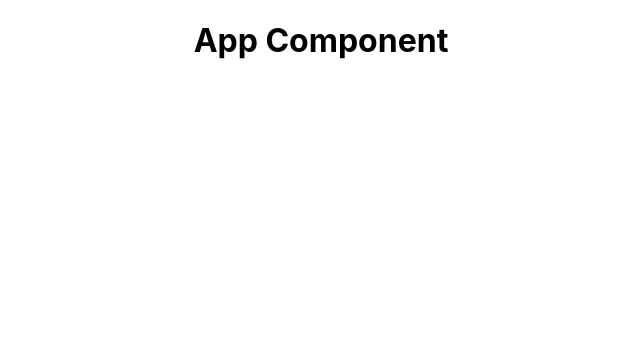
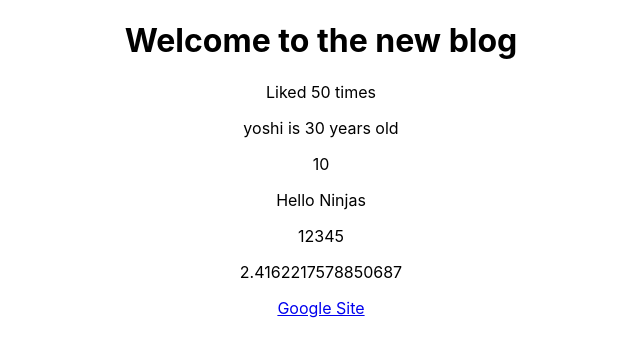
Before and after one commit to NikFarees/dojo-blog, a React (Create React App) app: page / in a window 1280 px wide. Shown: the top 356 px of the page, without its empty margins (319-959 px from the left). Built offline with nearby package versions, Linux system fonts and the light colour scheme.

Commit message:
#4 - Dynamic Values in Templates

```diff
--- a/src/App.js
+++ b/src/App.js
@@ -1,10 +1,24 @@
 import './App.css';
 
 function App() {
+  const title = 'Welcome to the new blog';
+  const likes = 50;
+  const person = { name: 'yoshi', age: 30 };
+  const link = 'https://www.google.com';
+
   return (
     <div className="App">
       <div className="content">
-        <h1>App Component</h1>
+        <h1>{title}</h1>
+        <p>Liked {likes} times</p>
+        <p>{person.name} is {person.age} years old</p>
+
+        <p>{ 10 }</p>
+        <p>{ "Hello Ninjas" }</p>
+        <p>{ [1, 2, 3, 4, 5] }</p>
+        <p>{ Math.random() * 10 }</p>
+
+        <a href={link}>Google Site</a>
       </div>
     </div>
   );
```
